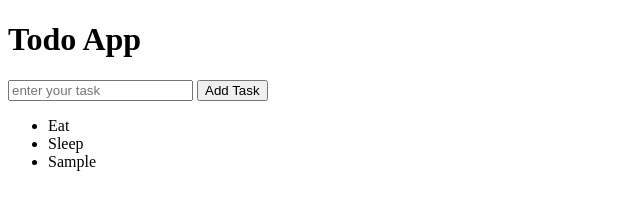
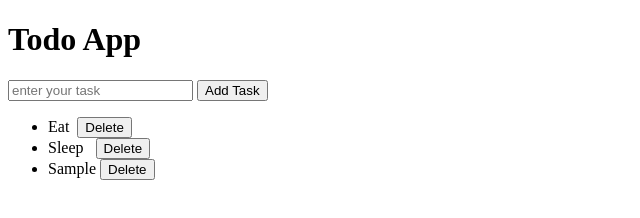
Before and after one commit to Nikhil9958/Todo-App, a plain HTML site: page index.html in a window 1280 px wide. Both pictures are taken after typing "Sample" into the empty fields and a click on the button "Add Task". Shown: the whole page, without its empty margins (0-640 px from the left). Drawn offline with Linux system fonts and the light colour scheme.

Commit message:
Delete button added for old elements

```diff
--- a/app.js
+++ b/app.js
@@ -2,9 +2,22 @@ let input = document.querySelector("input");
 let btn = document.querySelector("button");
 let ul = document.querySelector("ul");
 
-btn.addEventListener("click",function(){
+btn.addEventListener("click", function () {
     let li = document.createElement('li');
-    li.innerText = input.value;
+    let del = document.createElement('button');
+    del.innerText = "Delete";
+    del.classList.add("delete");
+    li.innerText = input.value + " ";
+    li.appendChild(del);
     ul.appendChild(li);
-    input.value='';
+    input.value = '';
 })
+
+let cross = document.querySelectorAll(".delete");
+
+for (crs of cross) {
+    crs.addEventListener("click", function () {
+        console.log(this.parentElement);
+        this.parentElement.remove();
+    })
+}
--- a/index.html
+++ b/index.html
@@ -11,8 +11,8 @@
     <button>Add Task</button>
 
     <ul>
-        <li>Eat</li>
-        <li>Sleep</li>
+        <li>Eat &nbsp;<button class="delete">Delete</button></li>
+        <li>Sleep &nbsp; <button class="delete">Delete</button></li>
 
     </ul>
     <script src="app.js"></script>
```
